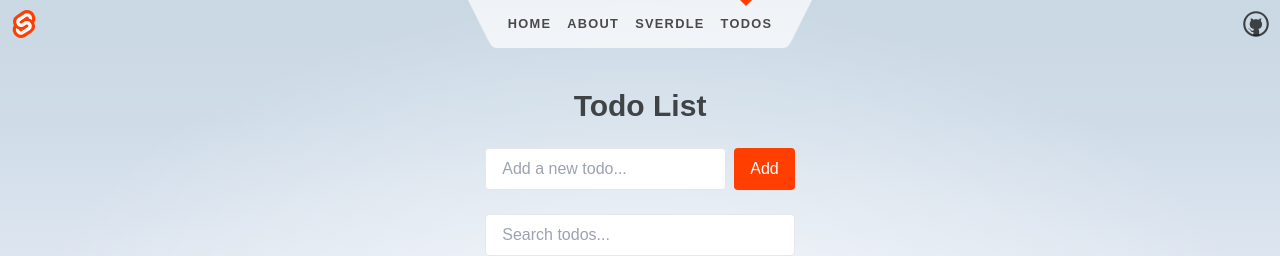
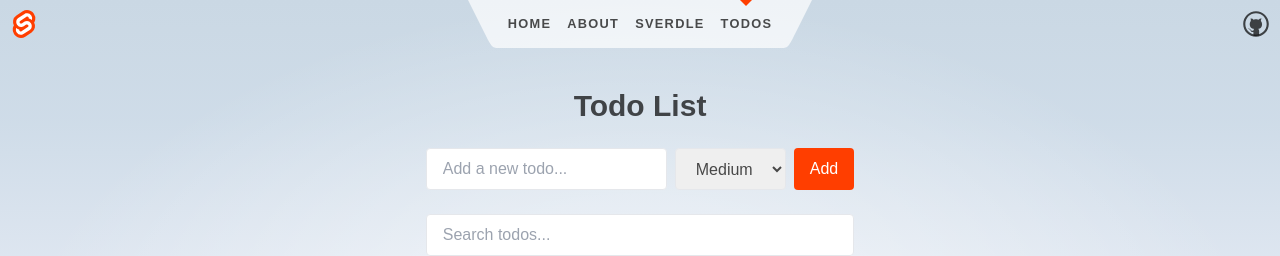
Before and after one commit to IsaacGemal/test-svelte, a SvelteKit app: page /todos in a window 1280 px wide. Shown: the top 256 px of the page. Built offline with nearby package versions, Linux system fonts and the light colour scheme; no server answers; the database is empty.

Commit message:
✨ Feat: low med high

```diff
--- a/src/lib/server/db/schema.ts
+++ b/src/lib/server/db/schema.ts
@@ -19,6 +19,7 @@ export const todo = pgTable('todo', {
 	id: serial('id').primaryKey(),
 	content: text('content').notNull(),
 	completed: boolean('completed').notNull().default(false),
+	priority: text('priority').notNull().default('medium'),
 	createdAt: timestamp('created_at').notNull().defaultNow()
 });
 
--- a/src/routes/api/todos/+server.ts
+++ b/src/routes/api/todos/+server.ts
@@ -10,8 +10,8 @@ export const GET: RequestHandler = async () => {
 };
 
 export const POST: RequestHandler = async ({ request }) => {
-	const { content } = await request.json();
-	const [newTodo] = await db.insert(todo).values({ content }).returning();
+	const { content, priority } = await request.json();
+	const [newTodo] = await db.insert(todo).values({ content, priority }).returning();
 	return json(newTodo);
 };
 
--- a/src/routes/todos/+page.svelte
+++ b/src/routes/todos/+page.svelte
@@ -4,6 +4,7 @@
   let { data } = $props();
   let todos = $state(data.todos as Todo[]);
   let newTodoContent = $state('');
+  let newTodoPriority = $state('medium');
   let searchQuery = $state('');
 
   // Filtered todos based on search query
@@ -19,7 +20,10 @@
     const response = await fetch('/api/todos', {
       method: 'POST',
       headers: { 'Content-Type': 'application/json' },
-      body: JSON.stringify({ content: newTodoContent })
+      body: JSON.stringify({
+        content: newTodoContent,
+        priority: newTodoPriority
+      })
     });
 
     const newTodo = await response.json();
@@ -47,6 +51,12 @@
 
     todos = todos.filter(t => t.id !== id);
   }
+
+  const priorityColors = {
+    low: 'bg-blue-100',
+    medium: 'bg-yellow-100',
+    high: 'bg-red-100'
+  };
 </script>
 
 <div class="max-w-2xl mx-auto p-6">
@@ -60,6 +70,14 @@
       class="flex-1 px-4 py-2 border rounded"
       onkeydown={(e) => e.key === 'Enter' && addTodo()}
     />
+    <select
+      bind:value={newTodoPriority}
+      class="px-4 py-2 border rounded"
+    >
+      <option value="low">Low</option>
+      <option value="medium">Medium</option>
+      <option value="high">High</option>
+    </select>
     <button
       onclick={addTodo}
       class="px-4 py-2 bg-[var(--color-theme-1)] text-white rounded hover:bg-[var(--color-theme-2)] transition-colors"
@@ -79,7 +97,7 @@
 
   <ul class="space-y-2">
     {#each filteredTodos as todo (todo.id)}
-      <li class="flex items-center gap-2 p-4 bg-[var(--color-bg-1)] rounded shadow-sm">
+      <li class="flex items-center gap-2 p-4 rounded shadow-sm {priorityColors[todo.priority]}">
         <input
           type="checkbox"
           checked={todo.completed}
@@ -88,6 +106,9 @@
         />
         <span class:line-through={todo.completed} class="flex-1">
           {todo.content}
+        </span>
+        <span class="text-sm capitalize text-gray-600">
+          {todo.priority}
         </span>
         <button
           onclick={() => deleteTodo(todo.id)}
```
